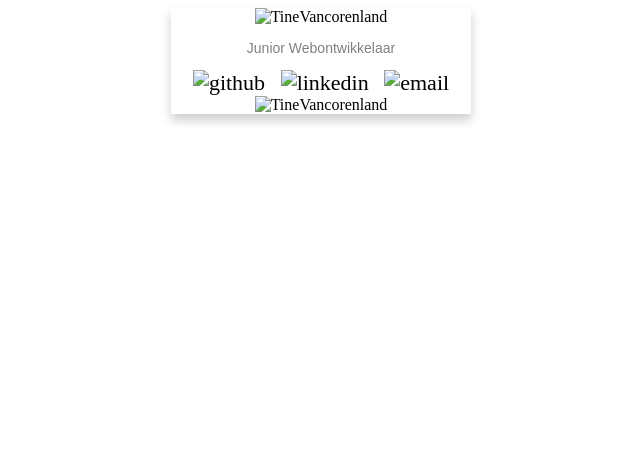
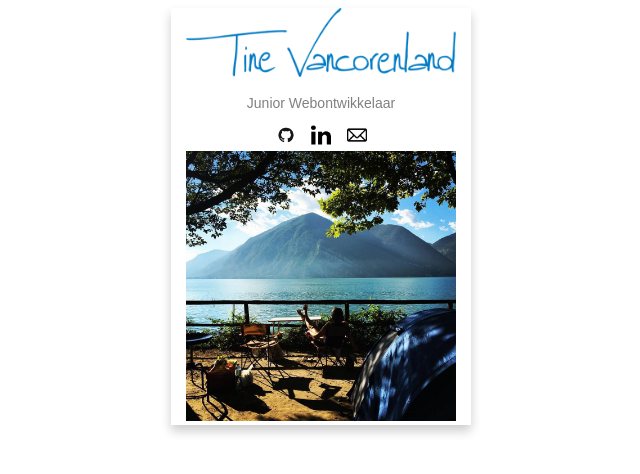
Before and after one commit to tinevancorenland/VCard, a plain HTML site: page index.html in a window 1280 px wide. Shown: the whole page, without its empty margins (319-959 px from the left). Drawn offline with Linux system fonts and the light colour scheme.

Commit message:
afbeeldingen pushen

```diff
--- a/index.html
+++ b/index.html
@@ -10,20 +10,20 @@
 <body>
     <!-- Inspiratie: https://www.w3schools.com/howto/tryit.asp?filename=tryhow_css_profile_card-->
     <div class="card">
-        <img src="TineVancorenland.png" alt="TineVancorenland" style="100%">
+        <img src="img/TineVancorenland.png" alt="TineVancorenland">
         <p class="title">Junior Webontwikkelaar</p>
         <div id="contacts">
             <a href="https://github.com/tinevancorenland">
-                <img src="GitHub.png" alt="github">
+                <img src="img/GitHub.png" alt="github">
             </a>
             <a href="https://www.linkedin.com/in/tine-vancorenland-249b2017/">
-                <img src="Linkedin.png" alt="linkedin">
+                <img src="img/Linkedin.png" alt="linkedin">
             </a>
             <a href="mailto:tinevancorenland@gmail.com">
-                <img src="Email.png" alt="email">
+                <img src="img/Email.png" alt="email">
             </a>
         </div>
-        <img src="Tine.jpeg" alt="TineVancorenland" style="100%">
+        <img src="img/Tine.jpeg" alt="TineVancorenland">
     </div>
 </body>
 </html>
```
Also changed, not shown: img/Email.png (added), img/GitHub.png (added), img/Linkedin.png (added), img/Tine.jpeg (added), img/TineVancorenland.png (added).
